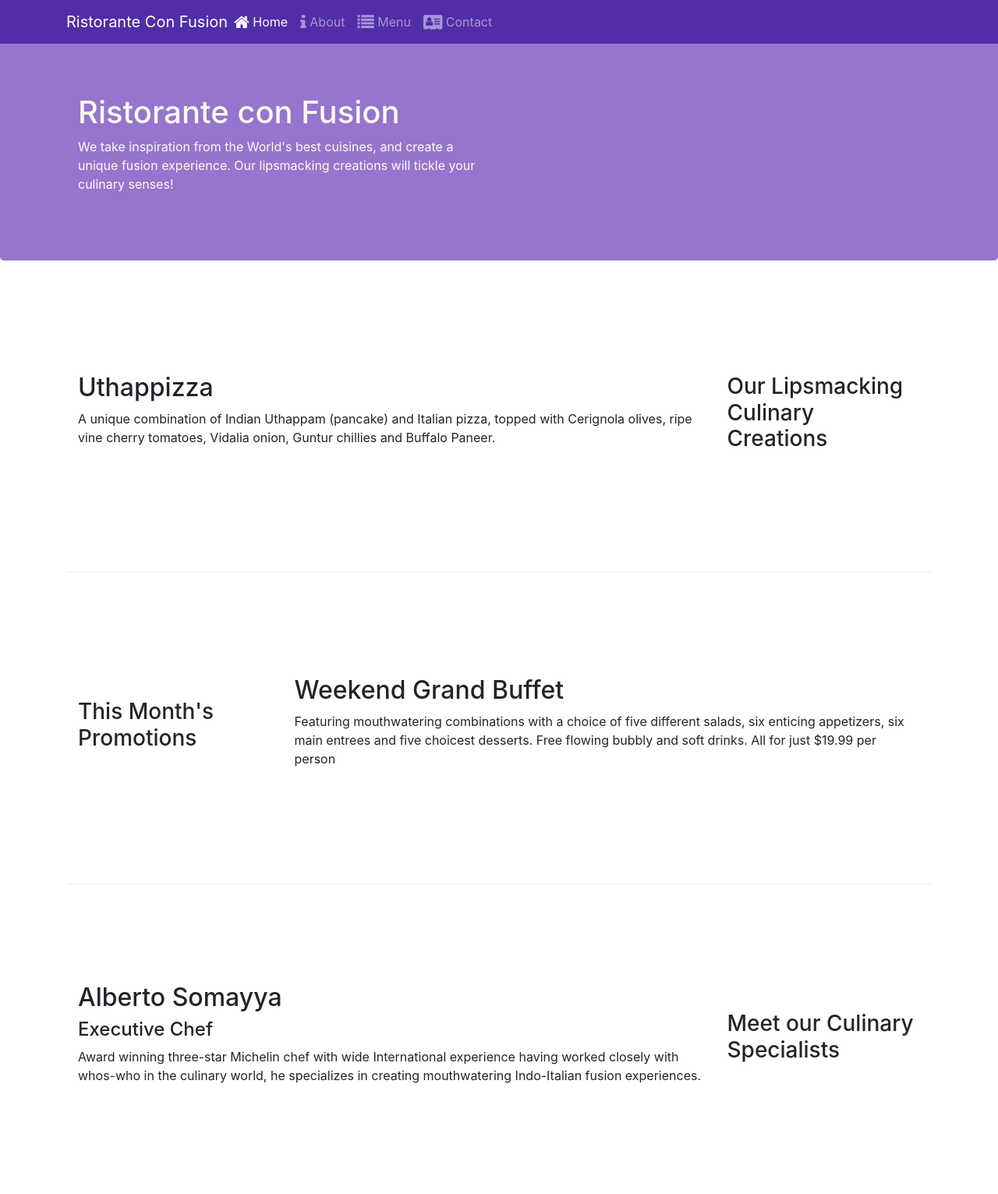
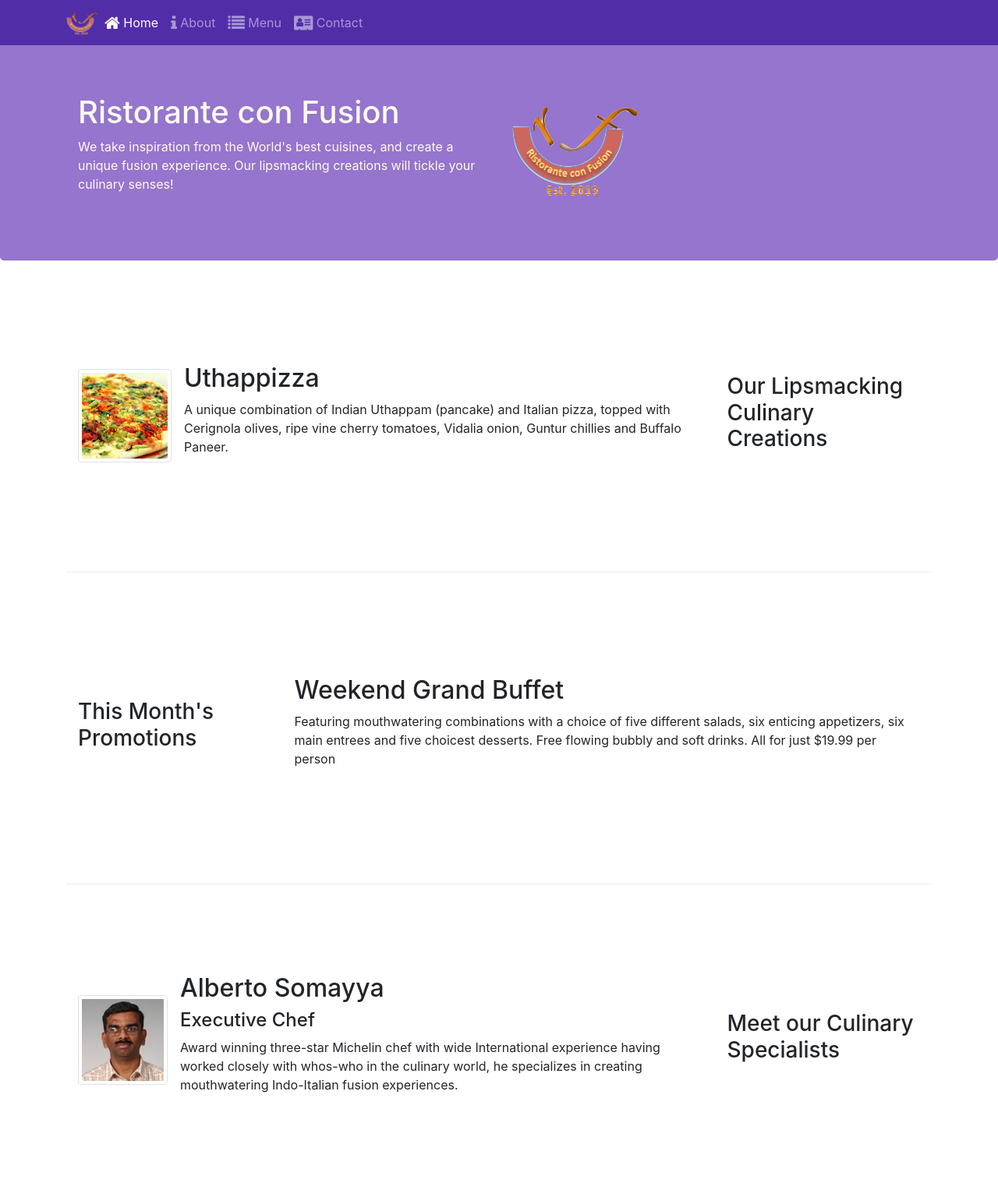
Before and after one commit to zoubinirani/confusion, a website: page index.html in a window 1280 px wide. Shown: the top 1531 px of the page at 78% size. Drawn offline with nearby package versions, Linux system fonts and the light colour scheme.

Commit message:
images and media for class

```diff
--- a/index.html
+++ b/index.html
@@ -21,7 +21,7 @@
                 <button class = "navbar-toggler" type = "button" data-toggle="collapse" data-target ="#Navbar">
                     <span class="navbar-toggler-icon"></span>
                 </button>
-            <a class = "navbar-brand mr-auto" href = "#">Ristorante Con Fusion</a>
+            <a class = "navbar-brand mr-auto" href = "#"><img src = "img/logo.png" height = "30" width = "41"></a>
                 <div class = "collapse navbar-collapse" id = "Navbar">
                     <ul class = "navbar-nav mr-auto">
                         <li class = "nav-item active"><a class = "nav-link" href = "#"><span class = "fa fa-home fa-lg"></span> Home</a></li>
@@ -40,7 +40,8 @@
                     <h1>Ristorante con Fusion</h1>
                     <p>We take inspiration from the World's best cuisines, and create a unique fusion experience. Our lipsmacking creations will tickle your culinary senses!</p>
                 </div>
-                <div class = "col-12 col-sm">
+                <div class = "col-12 col-sm align-self-center">
+                    <img src = "img/logo.png" class = "img-fluid">
                 </div>
             </div>
         </div>
@@ -52,8 +53,14 @@
                 <h3>Our Lipsmacking Culinary Creations</h3>
             </div>
             <div class = "col col-sm order-sm-first col-md">
-                <h2>Uthappizza</h2>
-                <p>A unique combination of Indian Uthappam (pancake) and Italian pizza, topped with Cerignola olives, ripe vine cherry tomatoes, Vidalia onion, Guntur chillies and Buffalo Paneer.</p>
+                <div class = "media">
+                    <img class = "d-flex mr-3 img-thumbnail align-self-center"
+                        src = "img/uthappizza.png" alt="uthappizza">
+                    <div class = "media-body">
+                        <h2 class = "mt-0">Uthappizza</h2>
+                        <p>A unique combination of Indian Uthappam (pancake) and Italian pizza, topped with Cerignola olives, ripe vine cherry tomatoes, Vidalia onion, Guntur chillies and Buffalo Paneer.</p>
+                    </div>
+                </div>
             </div>
         </div>
 
@@ -73,9 +80,14 @@
                 <h3>Meet our Culinary Specialists</h3>
             </div>
             <div class = "col col-sm order-sm-first col-md">
-                <h2>Alberto Somayya</h2>
-                <h4>Executive Chef</h4>
-                <p>Award winning three-star Michelin chef with wide International experience having worked closely with whos-who in the culinary world, he specializes in creating mouthwatering Indo-Italian fusion experiences. </p>
+                <div class = "media">
+                    <img class = "d-flex mr-3 img-thumbnail align-self-center"
+                        src = "img/alberto.png" alt="alberto">
+                    <div class = "media-body">
+                        <h2 class = "mt-0">Alberto Somayya</h2>
+                        <h4>Executive Chef</h4>
+                        <p>Award winning three-star Michelin chef with wide International experience having worked closely with whos-who in the culinary world, he specializes in creating mouthwatering Indo-Italian fusion experiences. </p>
+                </div>
             </div>
         </div>
     </div>
```
Also changed, not shown: aboutus.html (+3 -2 lines), contactus.html (+3 -2 lines), img/alberto.png (added), img/buffet.png (added), img/logo.png (added), img/uthappizza.png (added), 1 other file.
